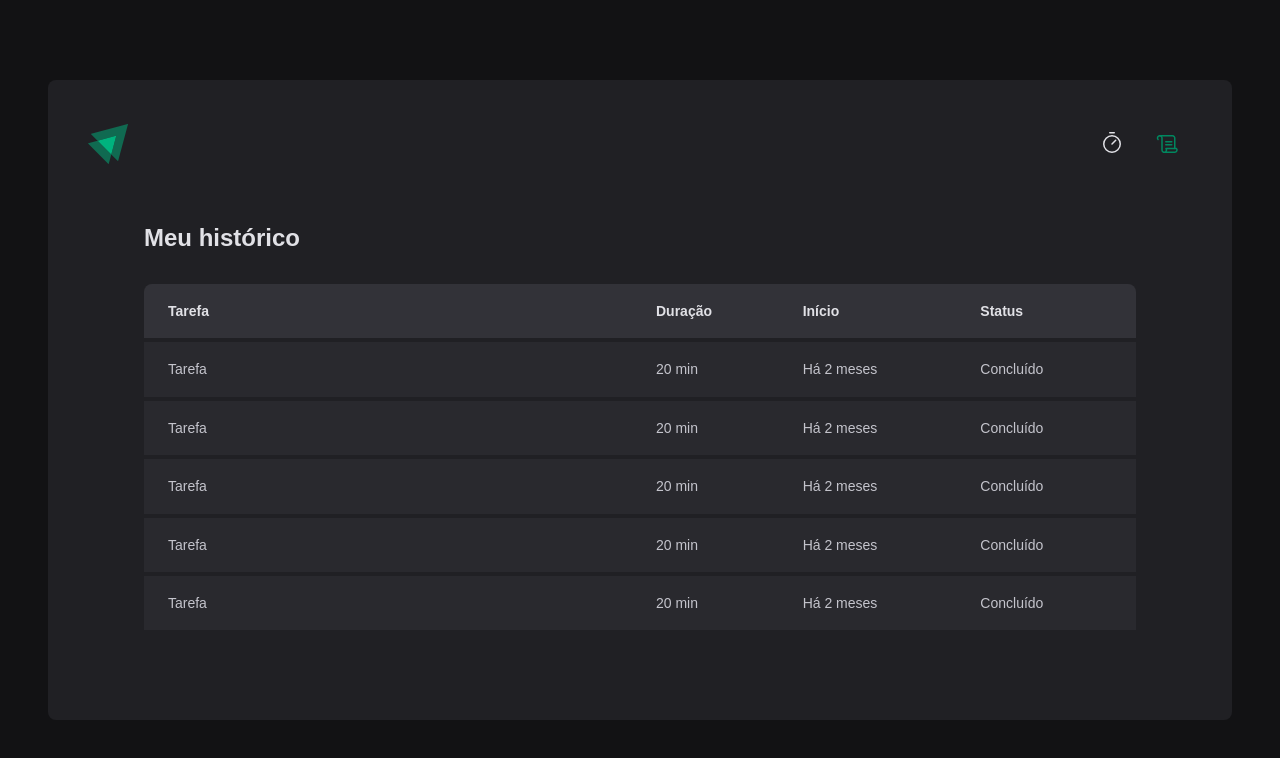
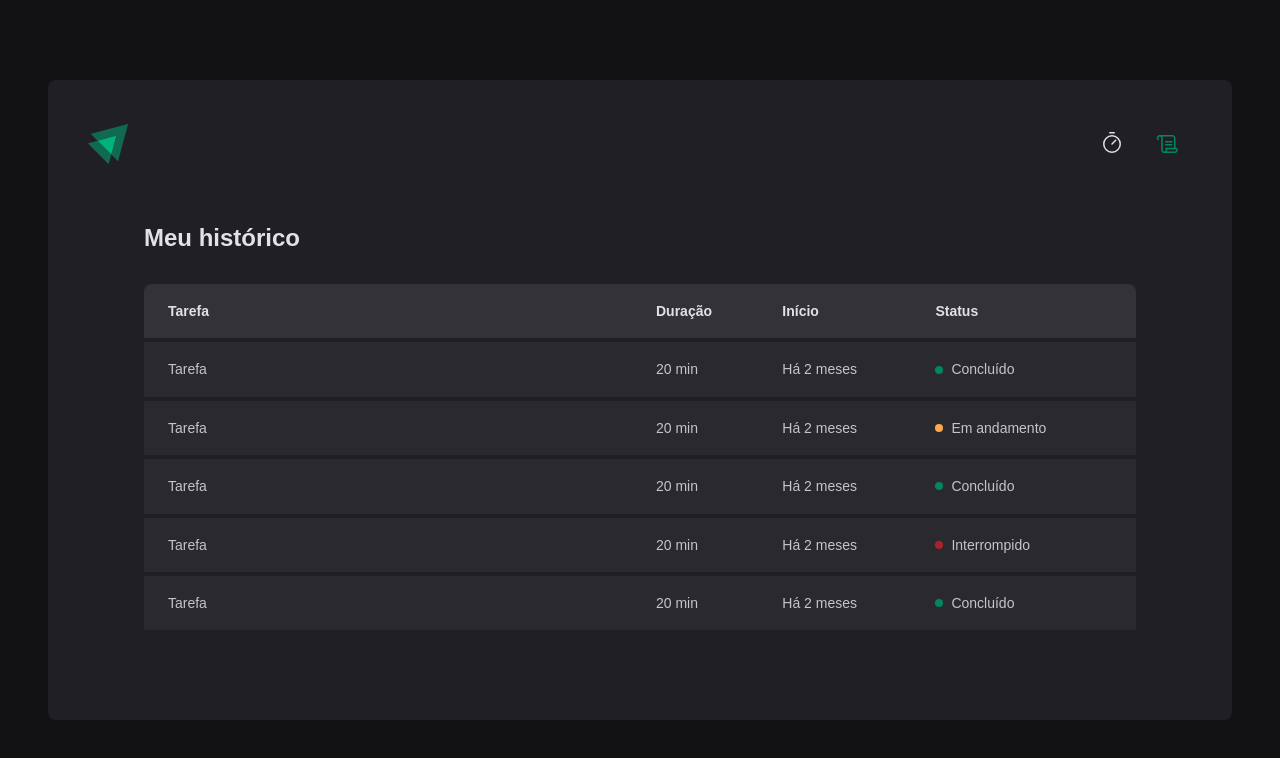
Before and after one commit to GeracNeto/Ignite-Timer, a React (Vite) app: page /history in a window 1280 px wide. Shown: the top 758 px of the page. Built offline with nearby package versions, Linux system fonts and the light colour scheme.

Commit message:
Criado estilo condicional para as cores do status da tarefa

```diff
--- a/src/pages/History/index.tsx
+++ b/src/pages/History/index.tsx
@@ -1,4 +1,4 @@
-import { HistoryContainer, HistoryList } from "./styles";
+import { HistoryContainer, HistoryList, Status } from "./styles";
 
 export function History() {
   return (
@@ -18,31 +18,41 @@ export function History() {
               <td>Tarefa</td>
               <td>20 min</td>
               <td>Há 2 meses</td>
-              <td>Concluído</td>
+              <td>
+                <Status statusColor="green">Concluído</Status>
+              </td>
             </tr>
             <tr>
               <td>Tarefa</td>
               <td>20 min</td>
               <td>Há 2 meses</td>
-              <td>Concluído</td>
+              <td>
+                <Status statusColor="yellow">Em andamento</Status>
+              </td>
             </tr>
             <tr>
               <td>Tarefa</td>
               <td>20 min</td>
               <td>Há 2 meses</td>
-              <td>Concluído</td>
+              <td>
+                <Status statusColor="green">Concluído</Status>
+              </td>
             </tr>
             <tr>
               <td>Tarefa</td>
               <td>20 min</td>
               <td>Há 2 meses</td>
-              <td>Concluído</td>
+              <td>
+                <Status statusColor="red">Interrompido</Status>
+              </td>
             </tr>
             <tr>
               <td>Tarefa</td>
               <td>20 min</td>
               <td>Há 2 meses</td>
-              <td>Concluído</td>
+              <td>
+                <Status statusColor="green">Concluído</Status>
+              </td>
             </tr>
           </tbody>
         </table>
--- a/src/pages/History/styles.ts
+++ b/src/pages/History/styles.ts
@@ -60,3 +60,27 @@ export const HistoryList = styled.div`
     }
   }
 `;
+
+const STATUS_COLORS = {
+  yellow: "yellow-500",
+  green: "green-500",
+  red: "red-500",
+} as const;
+
+interface StatusProps {
+  statusColor: keyof typeof STATUS_COLORS;
+}
+
+export const Status = styled.span<StatusProps>`
+  display: flex;
+  align-items: center;
+  gap: 0.5rem;
+
+  &::before {
+    content: "";
+    width: 0.5rem;
+    height: 0.5rem;
+    border-radius: 100%;
+    background: ${(props) => props.theme[STATUS_COLORS[props.statusColor]]};
+  }
+`;
```
